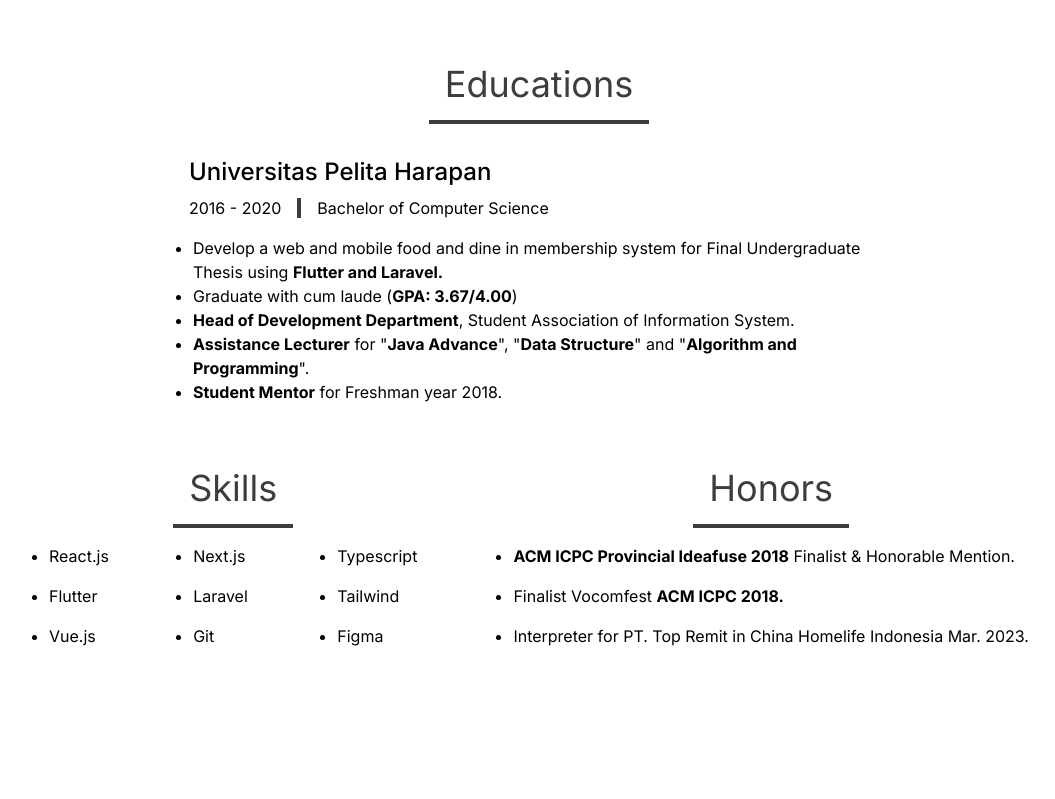
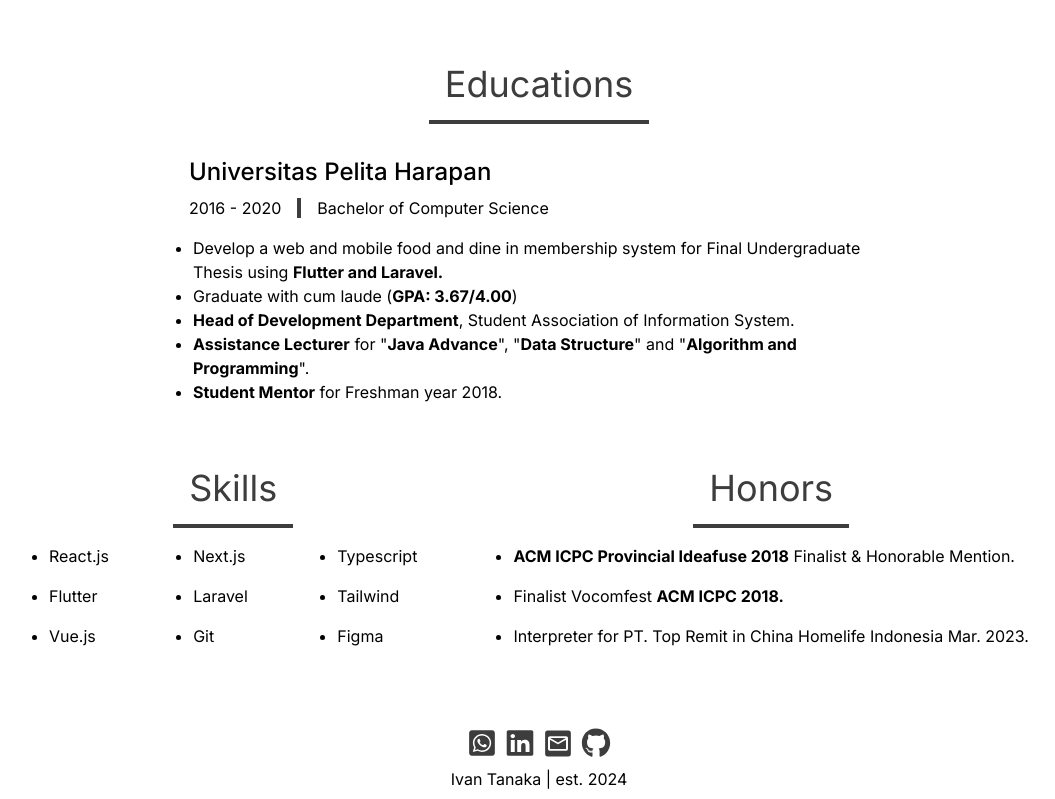
Before and after one commit to ivantanakaa/personal-website, a Next.js app: page / in a window 1280 px wide. Shown: the part 1468-2267 px from the top of the page, without its empty margins (101-1156 px from the left). Before the commit the page ends 2196 px from the top, so only its background shows below. Built offline with nearby package versions, Linux system fonts and the light colour scheme.

Commit message:
feat: adding contacts in footer and fixing metadata

```diff
--- /dev/null
+++ b/src/app/components/Footer/index.tsx
@@ -0,0 +1,30 @@
+import Link from "next/link";
+import contacts from "../contacts.json";
+import Image from "next/image";
+export default function Footer() {
+  return (
+    <footer className="flex flex-col items-center justify-center mt-8 py-2">
+      <div className="flex mb-2 justify-center items-center">
+        {contacts.map((contact, index) => {
+          return (
+            <Link
+              href={contact.link}
+              key={`contact-${index}`}
+              className="flex flex-row items-center hover:opacity-70 hover:transition-all mx-1 delay-150"
+              target={"_blank"}
+              rel={"noreferrer noopener"}
+            >
+              <Image
+                alt={contact.alt}
+                src={contact.icon}
+                width={30}
+                height={30}
+              />
+            </Link>
+          );
+        })}
+      </div>
+      Ivan Tanaka | est. 2024
+    </footer>
+  );
+}
--- /dev/null
+++ b/src/app/components/contacts.json
@@ -0,0 +1,26 @@
+[
+  {
+    "link": "https://wa.link/nf8yeb",
+    "alt": "whatsapp",
+    "icon": "/assets/images/whatsapp-icon.svg",
+    "label": "+62 877-7925-7780"
+  },
+  {
+    "link": "https://www.linkedin.com/in/ivantanakaa/",
+    "alt": "linkedin",
+    "icon": "/assets/images/linkedin-icon.svg",
+    "label": "linkedin.com/in/ivantanakaa"
+  },
+  {
+    "link": "mailto:tanakaivann97@gmail.com",
+    "alt": "email",
+    "icon": "/assets/images/email-icon.svg",
+    "label": "tanakaivann97@gmail.com"
+  },
+  {
+    "link": "https://github.com/ivantanakaa",
+    "alt": "github",
+    "icon": "/assets/images/github-icon.svg",
+    "label": "@ivantanakaa"
+  }
+]
--- a/src/app/components/home/Hero/index.tsx
+++ b/src/app/components/home/Hero/index.tsx
@@ -1,5 +1,6 @@
 import Image from "next/image";
 import Link from "next/link";
+import contacts from "../../contacts.json";
 
 export default function Hero() {
   return (
@@ -22,62 +23,25 @@ export default function Hero() {
       </p> */}
 
       <div className="flex gap-2 w-fit border-t-4 pt-4 md:pt-0 md:border-t-0 px-2 h-100 border-[#3d3d3d] flex-col justify-center">
+        {contacts.map((contact, index) => {
+          return (
             <Link
-          href={"https://wa.link/nf8yeb"}
+              href={contact.link}
+              key={`contact-${index}`}
               className="flex flex-row items-center hover:opacity-70 hover:transition-all  delay-150"
               target={"_blank"}
               rel={"noreferrer noopener"}
             >
               <Image
-            alt="whatsapp"
-            src="/assets/images/whatsapp-icon.svg"
+                alt={contact.alt}
+                src={contact.icon}
                 width={35}
                 height={35}
               />
-          <div className="ml-2">+62 877-7925-7780</div>
+              <div className="ml-2">{contact.label}</div>
             </Link>
-        <Link
-          href={"https://www.linkedin.com/in/ivantanakaa/"}
-          className="flex flex-row items-center hover:opacity-70 hover:transition-all  delay-150"
-          target={"_blank"}
-          rel={"noreferrer noopener"}
-        >
-          <Image
-            alt="linkedin"
-            src="/assets/images/linkedin-icon.svg"
-            width={35}
-            height={35}
-          />
-          <div className="ml-2">linkedin.com/in/ivantanakaa</div>
-        </Link>
-        <Link
-          href={"mailto:tanakaivann97@gmail.com"}
-          className="flex flex-row items-center hover:opacity-70 hover:transition-all  delay-150"
-          target={"_blank"}
-          rel={"noreferrer noopener"}
-        >
-          <Image
-            alt="email"
-            src="/assets/images/email-icon.svg"
-            width={35}
-            height={35}
-          />
-          <div className="ml-2">tanakaivann97@gmail.com</div>
-        </Link>
-        <Link
-          href={"https://github.com/ivantanakaa"}
-          className="flex flex-row items-center hover:opacity-70 hover:transition-all  delay-150"
-          target={"_blank"}
-          rel={"noreferrer noopener"}
-        >
-          <Image
-            alt="github"
-            src="/assets/images/github-icon.svg"
-            width={35}
-            height={35}
-          />
-          <div className="ml-2">@ivantanakaa</div>
-        </Link>
+          );
+        })}
       </div>
     </div>
   );
--- a/src/app/layout.tsx
+++ b/src/app/layout.tsx
@@ -4,9 +4,11 @@ import "./globals.css";
 
 const inter = Inter({ subsets: ["latin"] });
 
+const years_of_experience = new Date().getFullYear() - 2018;
+
 export const metadata: Metadata = {
   title: "Ivan Tanaka",
-  description: "Web Engineer | Frontend Developer",
+  description: `A seasoned Software Engineer with ${years_of_experience} years of hands-on experience.`,
 };
 
 export default function RootLayout({
@@ -23,7 +25,7 @@ export default function RootLayout({
         />
         <meta
           name="keywords"
-          content="React.js, Next.js , Flutter, Laravel, Typescript, Web Engineer, Web Developer, Frontend Engineer, Frontend Developer"
+          content="React.js, Next.js , Flutter, Laravel, Typescript, Vue.js, Tailwind, Web Engineer, Web Developer, Frontend Engineer, Frontend Developer, Software Engineer, Software Developer"
         ></meta>
         <meta
           name="viewport"
--- a/src/app/page.tsx
+++ b/src/app/page.tsx
@@ -5,6 +5,7 @@ import Educations from "./components/home/Educations";
 import Honors from "./components/home/Honors";
 import Download from "./components/Download";
 import About from "./components/home/About";
+import Footer from "./components/Footer";
 
 function Home() {
   return (
@@ -17,7 +18,7 @@ function Home() {
       <div className="flex flex-col lg:flex-row lg:w-max lg:m-auto">
         <Skills /> <Honors />
       </div>
-      <div className="mb-10" />
+      <Footer />
     </div>
   );
 }
```
Lines whose indentation alone changed are shown as unchanged.
